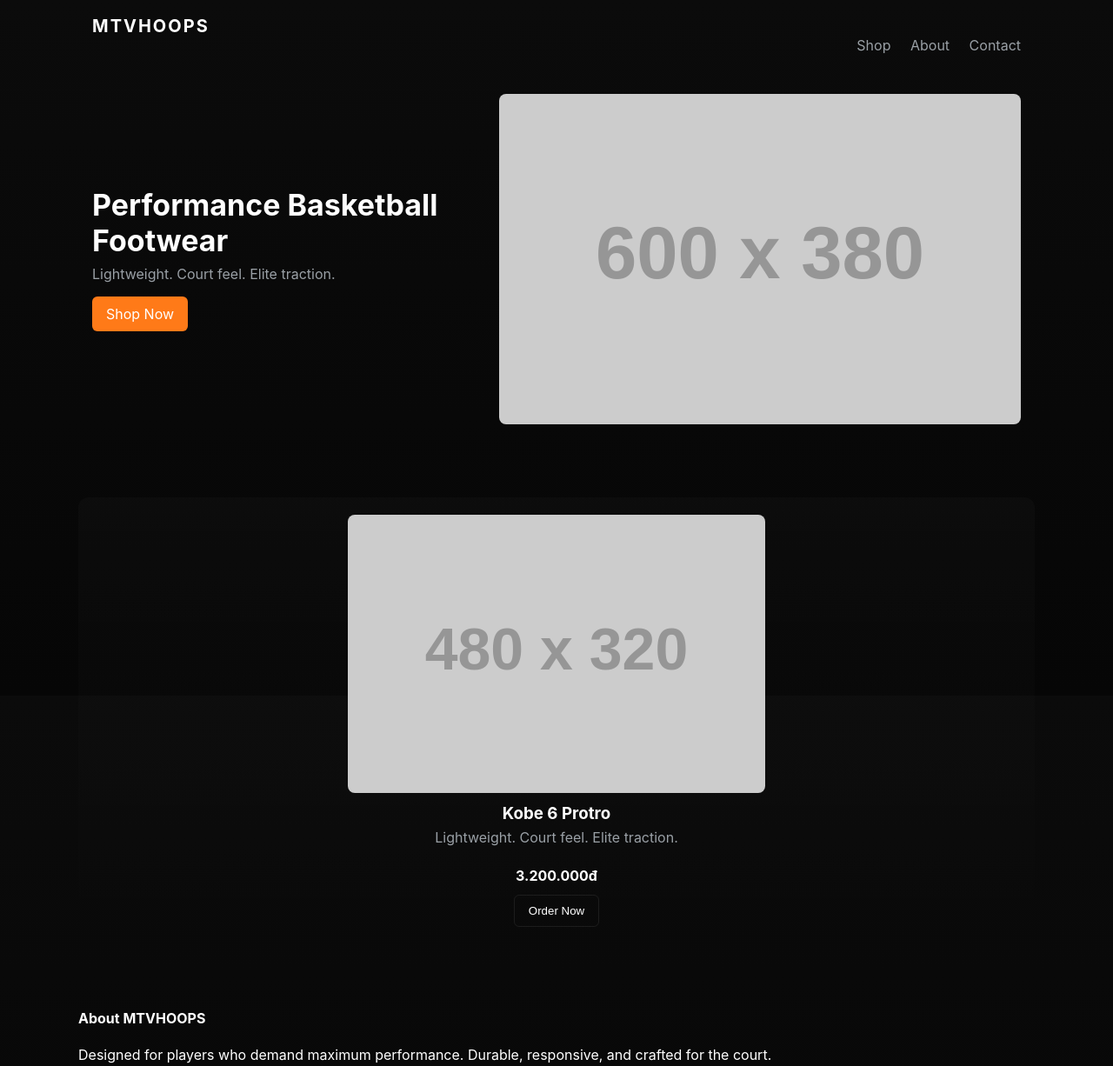
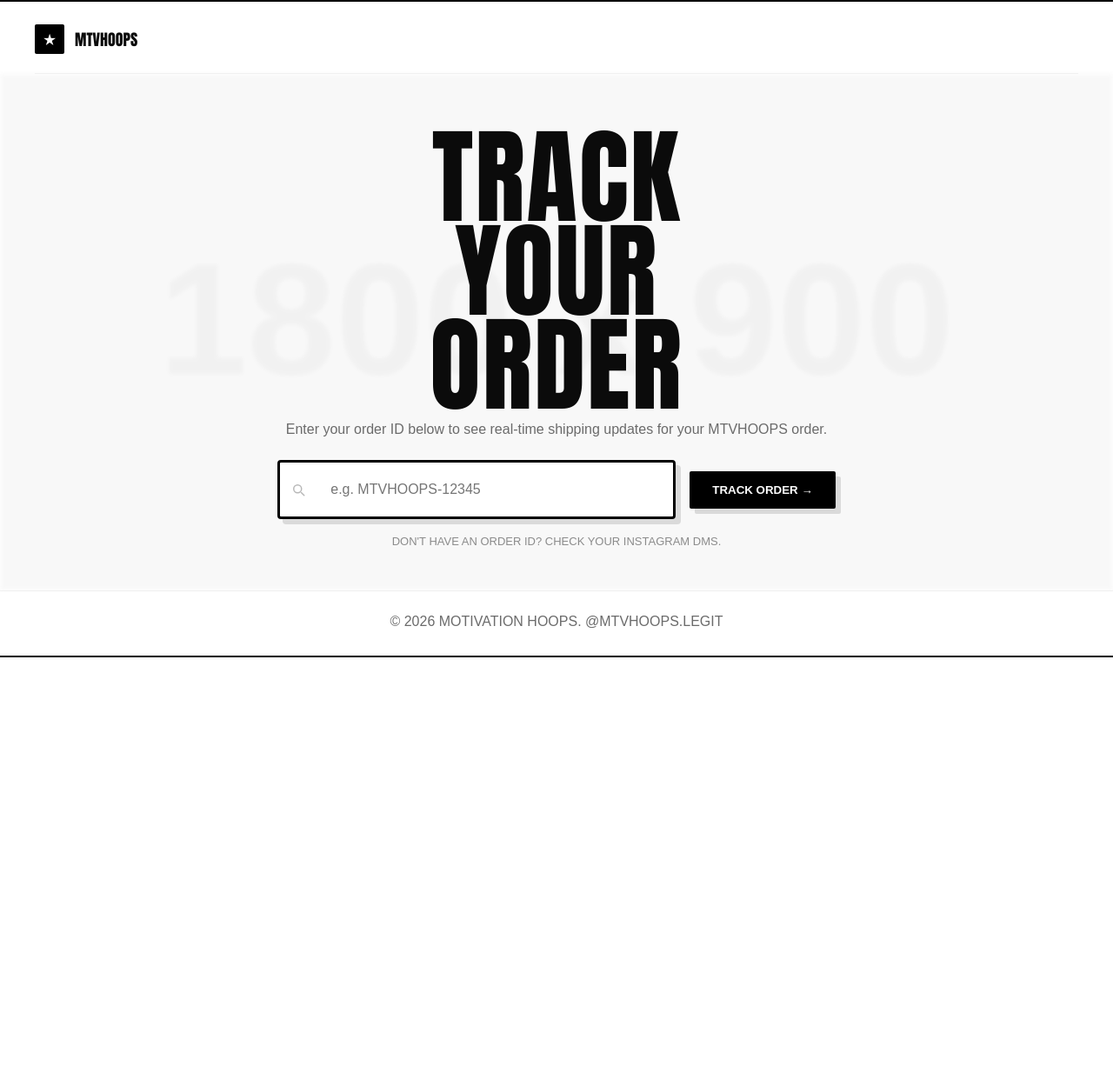
Before and after one commit to minerb52/my-website, a plain HTML site: page index.html in a window 1280 px wide. Shown: the top 1226 px of the page at 87% size. After the commit the page ends 800 px from the top, so only its background shows below. Drawn offline with Linux system fonts and the light colour scheme; placeholder pictures from the web are drawn by us.

Commit message:
import from replit

```diff
--- a/index.html
+++ b/index.html
@@ -3,54 +3,46 @@
 <head>
   <meta charset="utf-8">
   <meta name="viewport" content="width=device-width,initial-scale=1">
-  <title>MTVHOOPS — Performance Basketball Footwear</title>
+  <title>Track Your Order — MTVHOOPS</title>
   <link rel="stylesheet" href="style.css">
 </head>
 <body>
-  <header class="site-header">
-    <div class="container">
+  <div class="page-border top"></div>
+  <header class="site-header container">
+    <div class="logo-wrap">
+      <div class="logo-box">★</div>
       <h1 class="logo">MTVHOOPS</h1>
-      <nav class="nav">
-        <a href="#product">Shop</a>
-        <a href="#about">About</a>
-        <a href="#contact">Contact</a>
-      </nav>
     </div>
   </header>
 
   <main>
-    <section class="hero">
-      <div class="container hero-inner">
-        <div class="hero-text">
-          <h2>Performance Basketball Footwear</h2>
-          <p>Lightweight. Court feel. Elite traction.</p>
-          <a class="btn" href="#product" onclick="scrollToProduct(event)">Shop Now</a>
-        </div>
-        <div class="hero-image">
-          <img src="https://via.placeholder.com/600x380?text=MTVHOOPS+Shoe" alt="MTVHOOPS shoe">
+    <section class="track-hero">
+      <div class="overlay"></div>
+      <div class="container track-inner">
+        <h2 class="track-title"><span>TRACK</span><span>YOUR</span><span>ORDER</span></h2>
+        <p class="lead">Enter your order ID below to see real-time shipping updates for your MTVHOOPS order.</p>
+
+        <form id="track-form" class="track-form" onsubmit="return submitTrack(event)">
+          <div class="input-wrap">
+            <svg class="icon" width="18" height="18" viewBox="0 0 24 24" fill="none" xmlns="http://www.w3.org/2000/svg"><path d="M21 21l-4.35-4.35" stroke="#888" stroke-width="2" stroke-linecap="round" stroke-linejoin="round"/><circle cx="11" cy="11" r="6" stroke="#888" stroke-width="2"/></svg>
+            <input id="order-id" type="text" placeholder="e.g. MTVHOOPS-12345" aria-label="Order ID">
+          </div>
+          <button class="btn track-btn">TRACK ORDER →</button>
+        </form>
+
+        <p class="hint">DON'T HAVE AN ORDER ID? CHECK YOUR INSTAGRAM DMS.</p>
+
+        <div id="track-result" class="track-result" hidden>
+          <!-- populated by JS -->
         </div>
       </div>
-    </section>
-
-    <section id="product" class="product-grid container">
-      <article class="product-card">
-        <img src="https://via.placeholder.com/480x320?text=Kobe+6+Protro" alt="Kobe 6 Protro">
-        <h3>Kobe 6 Protro</h3>
-        <p class="desc">Lightweight. Court feel. Elite traction.</p>
-        <p class="price">3.200.000đ</p>
-        <button class="btn outline" onclick="order()">Order Now</button>
-      </article>
-    </section>
-
-    <section id="about" class="container about">
-      <h4>About MTVHOOPS</h4>
-      <p>Designed for players who demand maximum performance. Durable, responsive, and crafted for the court.</p>
     </section>
   </main>
 
   <footer class="site-footer">
-    <div class="container">Follow us on Instagram: <a href="https://instagram.com/mtvhoops.legit" target="_blank" rel="noopener">@mtvhoops.legit</a></div>
+    <div class="container">© 2026 MOTIVATION HOOPS. @MTVHOOPS.LEGIT</div>
   </footer>
+  <div class="page-border bottom"></div>
 
   <script src="script.js"></script>
 </body>
--- a/script.js
+++ b/script.js
@@ -1,21 +1,67 @@
-function clickMe(){
-  alert('Working');
-}
+// Lightweight tracking interactions
 
 function order(){
-  // Open Instagram order link in a new tab
   const url = 'https://instagram.com/mtvhoops.legit';
   window.open(url, '_blank', 'noopener');
 }
 
-function scrollToProduct(e){
+function submitTrack(e){
   if(e) e.preventDefault();
-  const el = document.getElementById('product');
-  if(!el) return;
-  el.scrollIntoView({behavior:'smooth', block:'start'});
+  const input = document.getElementById('order-id');
+  const id = input.value && input.value.trim();
+  const result = document.getElementById('track-result');
+  result.innerHTML = '';
+
+  if(!id){
+    input.focus();
+    input.style.outline = '2px solid #ff6b6b';
+    setTimeout(()=> input.style.outline = 'none', 1200);
+    return false;
+  }
+
+  // Simulate fetch to backend — show loading state then mock data
+  const loading = document.createElement('div');
+  loading.textContent = 'Searching for "' + id + '"...';
+  loading.style.opacity = '0.9';
+  result.hidden = false;
+  result.appendChild(loading);
+
+  setTimeout(()=>{
+    result.innerHTML = '';
+    // Mock order data — in a real app this would be fetched from server
+    const title = document.createElement('div');
+    title.className = 'row';
+    title.innerHTML = '<strong>Order ID</strong><div>' + id + '</div>';
+
+    const statusRow = document.createElement('div');
+    statusRow.className = 'row';
+    statusRow.innerHTML = '<strong>Status</strong><div class="status-pill">In Transit</div>';
+
+    const timeline = document.createElement('div');
+    timeline.style.marginTop = '14px';
+    timeline.innerHTML = '<div><strong>Latest update</strong><div style="color:#6b6b6b;margin-top:6px">Arrived at local depot — expected delivery in 2 days</div></div>';
+
+    result.appendChild(title);
+    result.appendChild(statusRow);
+    result.appendChild(timeline);
+
+    // Save to localStorage so admin sync/demo can show records
+    try{
+      const list = JSON.parse(localStorage.getItem('mtv_orders')||'[]');
+      if(!list.includes(id)) list.push(id);
+      localStorage.setItem('mtv_orders', JSON.stringify(list));
+    }catch(err){/* ignore */}
+  }, 900);
+
+  return false;
 }
 
-// Small enhancement: close mobile nav when a link is clicked (if future mobile menu added)
+// For quick testing: prefill if url has ?order=
 document.addEventListener('DOMContentLoaded', ()=>{
-  // placeholder for future interactivity
+  const params = new URLSearchParams(window.location.search);
+  const q = params.get('order');
+  if(q){
+    document.getElementById('order-id').value = q;
+    submitTrack();
+  }
 });
--- a/style.css
+++ b/style.css
@@ -1,40 +1,51 @@
-:root{
-  --bg:#0b0b0b; --card:#0f0f0f; --muted:#9aa0a6; --accent:#ff7a18; --white:#ffffff;
+/* Reset & layout */
+*{box-sizing:border-box}
+html,body{height:100%;margin:0}
+body{font-family: 'Oswald', 'Impact', 'Arial Black', system-ui, -apple-system, 'Segoe UI', Roboto, sans-serif; color:#0b0b0b;background:#fff}
+.container{max-width:1200px;margin:0 auto;padding:0 28px}
+
+/* thin page borders top/bottom */
+.page-border{height:6px;background:transparent;border-top:2px solid #000}
+.page-border.bottom{border-top:none;border-bottom:2px solid #000}
+
+.site-header{padding:22px 0;border-bottom:1px solid rgba(0,0,0,0.05)}
+.logo-wrap{display:flex;align-items:center;gap:12px}
+.logo-box{width:34px;height:34px;background:#000;color:#fff;display:flex;align-items:center;justify-content:center;font-weight:700;border-radius:2px}
+.logo{font-size:18px;margin:0;font-family:inherit;font-weight:700}
+
+/* Hero */
+.track-hero{position:relative;min-height:560px;display:flex;align-items:center;justify-content:center;padding:36px 0}
+.track-hero .overlay{position:absolute;inset:0;background-image:url('https://via.placeholder.com/1800x900?text=shoe+bg');background-size:cover;background-position:center;opacity:0.12;filter:blur(2px)}
+.track-inner{position:relative;text-align:center;z-index:2;max-width:900px}
+.track-title{font-size:120px;line-height:0.9;margin:28px 0 12px;font-weight:800;letter-spacing:2px}
+.track-title span{display:block}
+.lead{font-family:Arial, Helvetica, sans-serif;color:#6b6b6b;margin:0 0 26px;font-size:16px}
+
+/* form */
+.track-form{display:flex;align-items:center;justify-content:center;gap:16px;margin:0 0 18px}
+.input-wrap{position:relative;background:#fff;border:3px solid #000;padding:10px 16px;border-radius:4px;display:flex;align-items:center;min-width:420px;box-shadow:6px 6px 0 rgba(0,0,0,0.12)}
+.input-wrap .icon{position:absolute;left:12px;top:50%;transform:translateY(-50%);opacity:0.6}
+.input-wrap input{border:0;padding:12px 12px 12px 42px;font-size:16px;outline:none;background:transparent;color:inherit;width:420px}
+.track-btn{background:#000;color:#fff;padding:14px 26px;border-radius:2px;border:0;font-weight:700;box-shadow:6px 6px 0 rgba(0,0,0,0.12);cursor:pointer}
+.hint{color:#8b8b8b;font-family:Arial, Helvetica, sans-serif;margin-top:8px;font-size:13px}
+
+/* result box */
+.track-result{margin-top:28px;background:rgba(255,255,255,0.9);padding:18px;border-radius:6px;border:1px solid rgba(0,0,0,0.06);text-align:left}
+.track-result .row{display:flex;justify-content:space-between;gap:12px}
+.status-pill{display:inline-block;padding:6px 10px;border-radius:20px;background:#f0f0f0;color:#222;font-weight:700}
+
+/* footer */
+.site-footer{padding:26px 0;text-align:center;border-top:1px solid rgba(0,0,0,0.05);font-family:Arial, Helvetica, sans-serif;color:#6b6b6b}
+
+/* responsive */
+@media (max-width:900px){
+  .track-title{font-size:64px}
+  .input-wrap{min-width:260px}
+  .input-wrap input{width:240px}
 }
-*{box-sizing:border-box}
-html,body{height:100%}
-body{
-  margin:0;
-  font-family:Inter, system-ui, -apple-system, 'Segoe UI', Roboto, 'Helvetica Neue', Arial;
-  background:linear-gradient(180deg,var(--bg),#060606);
-  color:var(--white);
-  -webkit-font-smoothing:antialiased;
+@media (max-width:480px){
+  .track-form{flex-direction:column;gap:10px}
+  .track-btn{width:100%}
+  .input-wrap{width:100%;min-width:unset}
+  .input-wrap input{width:100%}
 }
-.container{max-width:1100px;margin:0 auto;padding:0 16px}
-.site-header{padding:18px 0}
-.logo{margin:0;font-size:20px;letter-spacing:2px}
-.nav{float:right}
-.nav a{color:var(--muted);text-decoration:none;margin-left:18px}
-.hero{padding:48px 0}
-.hero-inner{display:flex;gap:24px;align-items:center}
-.hero-text{flex:1}
-.hero-text h2{font-size:34px;margin:0 0 8px}
-.hero-text p{color:var(--muted);margin:0 0 16px}
-.hero-image img{max-width:100%;border-radius:8px;display:block}
-.btn{display:inline-block;background:var(--accent);color:#fff;padding:10px 16px;border-radius:6px;text-decoration:none;border:0;cursor:pointer}
-.btn.outline{background:transparent;border:1px solid rgba(255,255,255,0.08)}
-.product-grid{padding:36px 0}
-.product-card{background:linear-gradient(180deg,rgba(255,255,255,0.02),transparent);padding:20px;border-radius:12px;display:flex;flex-direction:column;align-items:center}
-.product-card img{width:100%;height:auto;border-radius:8px;max-width:480px}
-.product-card h3{margin:12px 0 6px}
-.product-card .desc{color:var(--muted);margin:0 0 8px}
-.product-card .price{font-weight:700;margin-bottom:12px}
-.site-footer{padding:20px 0;color:var(--muted);border-top:1px solid rgba(255,255,255,0.03)}
-.about{padding:18px 0}
-
-/* Responsive */
-@media (max-width:800px){
-  .hero-inner{flex-direction:column}
-  .nav{float:none;margin-top:8px}
-  .hero-text h2{font-size:26px}
-}
```
